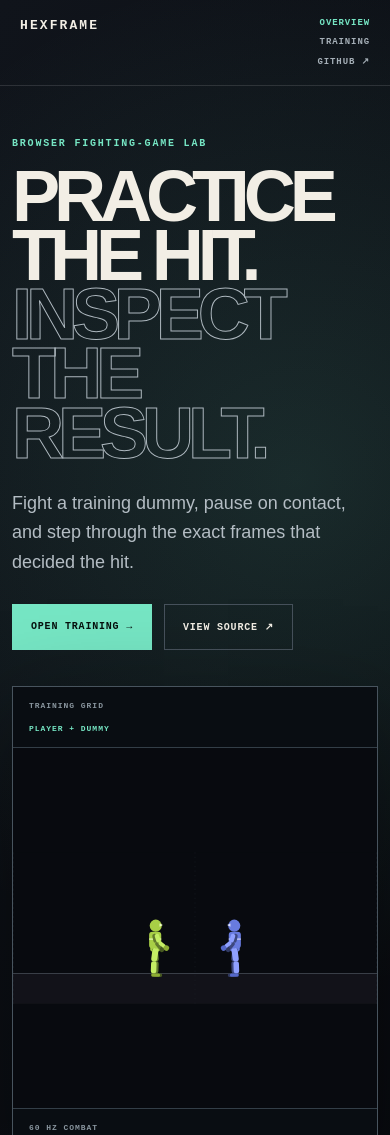
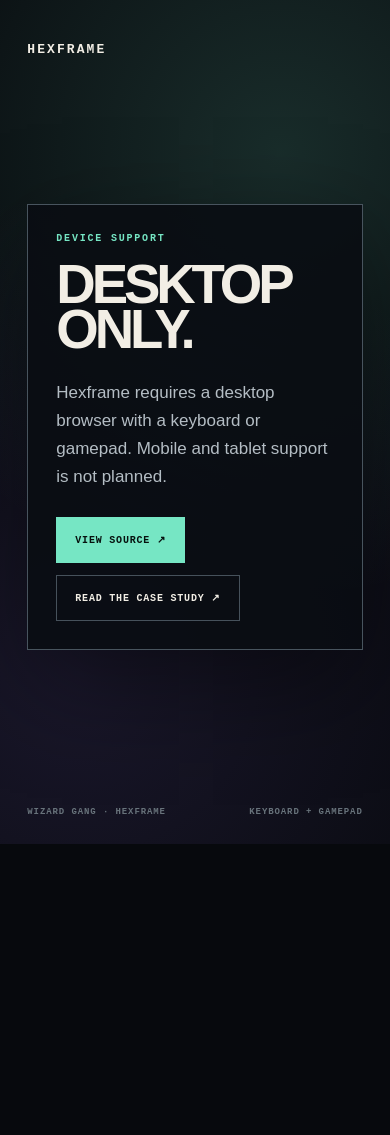
Before and after one commit to SouthernGentlemen/Hexframe, a website built with Vite: page index.html in a window 390 px wide. Shown: the top 1135 px of the page. After the commit the page ends 844 px from the top, so only its background shows below. Built offline with nearby package versions, Linux system fonts and the light colour scheme.

Commit message:
[HF-108] [FIX] Enforce the desktop-only support boundary
Change:
Gate coarse-pointer visitors and viewports through 960px before the public training launcher or a direct game session initializes, and replace the interim touch warning with a dedicated desktop-only notice.

Reason:
Hexframe intentionally supports desktop play only, and mobile or tablet support is not planned.

Impact:
Public overview and training entry, direct game bootstrap, fallback copy, presentation styles, and public-surface verification.

Risk:
Medium

Controls:
- Fine-pointer desktop visitors above 960px retain the existing overview and game paths.
- Unsupported visitors receive source and case-study links without initializing combat.
- Every link on the unsupported-device screen has at least a 44px target.
- The support policy explicitly names mobile and tablet devices.

Validation:
- npm test
- npm run typecheck
- npm run build
- git diff --check
- 375px, 768px, 960px, and 1440px browser checks

Evidence:
- src/client/front-app.ts
- src/client/lab-main.ts
- src/client/styles/front.css
- tests/client/public-surface.test.ts

Release:
Unreleased

```diff
--- a/docs/history/CHANGE-MAP.csv
+++ b/docs/history/CHANGE-MAP.csv
@@ -107,3 +107,4 @@ HF-104,,,,,2026-08-30,security-change,,v0.7.5,apply HSTS framing denial capabili
 HF-105,,,,,2026-08-30,controlled-record,,v0.7.5,record and version the response-hardening security release; this row cannot carry its own SHA because the file is part of the commit it names
 HF-106,,,,,2026-08-31,forward-change,,v0.7.6,warn coarse-pointer visitors at the public training entry that combat requires a keyboard or gamepad; this row cannot carry its own SHA because the file is part of the release commit that names it
 HF-107,,,,,2026-08-31,controlled-record,,v0.7.6,record and version the touch-input notice release; this row cannot carry its own SHA because the file is part of the commit it names
+HF-108,,,,,2026-08-31,forward-change,,,gate mobile and tablet devices behind an explicit desktop-only notice because mobile support is not planned; this row cannot carry its own SHA because the file is part of the commit that names it
--- a/index.html
+++ b/index.html
@@ -14,7 +14,7 @@
   </head>
   <body>
     <div id="app" aria-busy="true"></div>
-    <noscript><main id="main"><h1>Hexframe</h1><p>A deterministic fighting-game training lab.</p><p><a href="/play/">Open training</a> · <a href="https://github.com/Wizard-Gang/Hexframe">View source</a></p></main></noscript>
+    <noscript><main id="main"><h1>Hexframe</h1><p>A desktop-only deterministic fighting-game training lab. A keyboard or gamepad and JavaScript are required. Mobile and tablet support is not planned.</p><p><a href="/play/">Open training</a> · <a href="https://github.com/Wizard-Gang/Hexframe">View source</a></p></main></noscript>
     <script type="module" src="/src/client/main.ts"></script>
   </body>
 </html>
--- a/src/client/front-app.ts
+++ b/src/client/front-app.ts
@@ -21,13 +21,25 @@ const PREVIEW_TOGGLES: DebugToggles = {
   velocity: false,
 };
 
+const DESKTOP_ONLY_QUERY = "(pointer: coarse), (max-width: 960px)";
+
+export function isUnsupportedMobileDevice(): boolean {
+  return window.matchMedia(DESKTOP_ONLY_QUERY).matches;
+}
+
+export function desktopOnlyMarkup(): string {
+  return `<main class="desktop-only-gate" id="main"><a class="route-brand" href="/">HEXFRAME</a><section role="note" aria-labelledby="desktop-only-title"><p>DEVICE SUPPORT</p><h1 id="desktop-only-title">Desktop only.</h1><p>Hexframe requires a desktop browser with a keyboard or gamepad. Mobile and tablet support is not planned.</p><div><a class="desktop-only-primary" href="https://github.com/Wizard-Gang/Hexframe" target="_blank" rel="noopener noreferrer">View source ↗</a><a href="https://wizardgang.ai/projects/hexframe/">Read the case study ↗</a></div></section><footer><span>WIZARD GANG · HEXFRAME</span><span>KEYBOARD + GAMEPAD</span></footer></main>`;
+}
+
 /** Mounts the two public routes without waiting for player data or constructing game menus. */
 export async function startFrontApp(mount: HTMLElement): Promise<() => void> {
   let previewRenderers: Renderer[] = [];
 
   const render = (): void => {
     for (const renderer of previewRenderers) renderer.dispose();
-    mount.innerHTML = routeMarkup(window.location.pathname);
+    mount.innerHTML = isUnsupportedMobileDevice()
+      ? desktopOnlyMarkup()
+      : routeMarkup(window.location.pathname);
     mount.removeAttribute("aria-busy");
     previewRenderers = mountTrainingStages(mount);
   };
@@ -71,7 +83,7 @@ function overviewMarkup(): string {
 }
 
 function trainingMarkup(): string {
-  return screenHeader("TRAINING", "Hit the dummy. Inspect the result.", "/") + `<section class="training-entry"><div class="training-preview"><div class="training-preview-stage" data-training-stage role="img" aria-label="Hexframe's training stage with the player facing a practice dummy"></div><div class="training-preview-labels" aria-hidden="true"><span>PLAYER</span><span>DUMMY</span></div></div><article><div><p>TRAINING LAB</p><h2>One stage. One dummy. Every frame.</h2><span>Learn the controls with a short tutorial or go straight to free practice.</span><div class="training-input-notice" role="note">Hexframe training needs a keyboard or gamepad — best on desktop.</div></div><div class="training-entry-actions"><button type="button" data-launch-training="true">Free practice</button><button class="route-primary" type="button" data-launch-training="true" data-tutorial="true">Start tutorial</button></div></article></section>`;
+  return screenHeader("TRAINING", "Hit the dummy. Inspect the result.", "/") + `<section class="training-entry"><div class="training-preview"><div class="training-preview-stage" data-training-stage role="img" aria-label="Hexframe's training stage with the player facing a practice dummy"></div><div class="training-preview-labels" aria-hidden="true"><span>PLAYER</span><span>DUMMY</span></div></div><article><div><p>TRAINING LAB</p><h2>One stage. One dummy. Every frame.</h2><span>Learn the controls with a short tutorial or go straight to free practice.</span></div><div class="training-entry-actions"><button type="button" data-launch-training="true">Free practice</button><button class="route-primary" type="button" data-launch-training="true" data-tutorial="true">Start tutorial</button></div></article></section>`;
 }
 
 function screenHeader(eyebrow: string, title: string, back: string): string {
--- a/src/client/styles/front.css
+++ b/src/client/styles/front.css
@@ -17,6 +17,17 @@ button { min-height: 44px; padding: 9px 13px; cursor: pointer; }
 button:focus-visible, select:focus-visible, input:focus-visible, a:focus-visible { outline: 3px solid #ffe17a; outline-offset: 3px; }
 .skip-link { position: fixed; z-index: 1000; top: 8px; left: 8px; padding: 11px 15px; background: #ffe17a; color: #111 !important; font-weight: 800; transform: translateY(-160%); transition: transform 120ms ease; }
 .skip-link:focus { transform: translateY(0); }
+
+.desktop-only-gate { display: grid; grid-template-rows: auto 1fr auto; min-height: 100dvh; padding: clamp(24px, 7vw, 76px); color: var(--route-text); background: radial-gradient(circle at 72% 18%, rgba(118,230,196,.16), transparent 28rem), radial-gradient(circle at 20% 80%, rgba(112,88,180,.18), transparent 30rem), var(--route-bg); }
+.desktop-only-gate > .route-brand { display: inline-flex; align-items: center; width: fit-content; min-height: 44px; color: var(--route-text); text-decoration: none; }
+.desktop-only-gate > section { align-self: center; width: min(720px, 100%); padding: clamp(28px, 7vw, 64px); border: 1px solid #48545e; background: rgba(9,13,18,.9); box-shadow: 0 34px 100px rgba(0,0,0,.42); }
+.desktop-only-gate section > p:first-child { margin: 0 0 18px; color: var(--route-acid); font: 900 10px ui-monospace, monospace; letter-spacing: .18em; }
+.desktop-only-gate h1 { margin: 0; font: 900 clamp(54px, 14vw, 96px)/.84 ui-sans-serif, sans-serif; letter-spacing: -.075em; text-transform: uppercase; }
+.desktop-only-gate section > p:last-of-type { max-width: 610px; margin: 26px 0; color: #b4bdc4; font: 17px/1.65 ui-sans-serif, sans-serif; }
+.desktop-only-gate section > div { display: flex; flex-wrap: wrap; gap: 12px; }
+.desktop-only-gate section a { display: inline-flex; align-items: center; min-height: 46px; padding: 0 18px; border: 1px solid #46515b; color: var(--route-text); font: 900 10px ui-monospace, monospace; letter-spacing: .08em; text-decoration: none; text-transform: uppercase; }
+.desktop-only-gate section .desktop-only-primary { border-color: var(--route-acid); background: var(--route-acid); color: #06110e; }
+.desktop-only-gate > footer { display: flex; justify-content: space-between; gap: 18px; padding-top: 24px; color: #68737b; font: 800 9px ui-monospace, monospace; letter-spacing: .1em; }
 
 .route-shell, .route-title { min-height: 100dvh; color: var(--route-text); background: radial-gradient(circle at 72% 18%, rgba(100,75,150,.25), transparent 33rem), linear-gradient(125deg, #10141b, var(--route-bg) 64%); }
 .route-shell::before, .route-title::before { content: ""; position: fixed; inset: 0; pointer-events: none; opacity: .55; background: repeating-linear-gradient(transparent 0 5px, rgba(255,255,255,.018) 6px), linear-gradient(90deg, rgba(255,255,255,.025) 1px, transparent 1px); background-size: auto, 64px 64px; }
@@ -125,7 +136,6 @@ button.party-add { display: grid; grid-template-columns: 72px 1fr; }
 .training-entry article p { margin: 0; color: var(--route-acid); font: 900 8px ui-monospace, monospace; letter-spacing: .15em; }
 .training-entry article h2 { margin: 5px 0 6px; color: #f1eee7; font: 600 clamp(22px, 3vw, 34px) Georgia, serif; text-transform: uppercase; }
 .training-entry article span { color: #98a2aa; font-size: 11px; }
-.training-input-notice { display: none; margin-top: 14px; padding: 11px 13px; border: 1px solid var(--route-gold); background: rgba(229,189,109,.08); color: #e9d6a9; font: 700 12px/1.45 ui-sans-serif, sans-serif; }
 .training-entry-actions { display: flex; flex: 0 0 auto; gap: 8px; }.training-entry-actions button { min-width: 145px; }
 .presentation-test-link { color: var(--route-acid) !important; font: 800 8px ui-monospace, monospace; text-transform: uppercase; }
 .rig-regression { position: relative; z-index: 1; width: min(880px, calc(100% - 40px)); margin: 22px auto 60px; border: 1px solid var(--route-line); background: #090d11; }
@@ -184,10 +194,6 @@ button.party-add { display: grid; grid-template-columns: 72px 1fr; }
   .main-menu-screen { display: block; }.main-menu-preview { margin-top: 18px; }.menu-art { min-height: 240px; }.loadout-list, .codex-index, .technique-grid, .record-index { grid-template-columns: 1fr; }.forge-list article { grid-template-columns: 54px 1fr; }.forge-icon { width: 48px; height: 48px; }.forge-list article button { grid-column: 1 / -1; }.settings-route > nav { grid-template-columns: 1fr 1fr; }.loadout-editor > header { align-items: stretch; flex-direction: column; }.loadout-editor > header input { min-width: 0; width: 100%; }
 }
 
-@media (pointer: coarse) {
-  .training-input-notice { display: block; }
-}
-
 @media (prefers-reduced-motion: reduce) {
   html { scroll-behavior: auto; }
   *, *::before, *::after { animation-duration: .001ms !important; animation-iteration-count: 1 !important; transition-duration: .001ms !important; }
```
Also changed, not shown: lab/index.html (+3 -2 lines), src/client/lab-main.ts (+10 -5 lines), tests/client/public-surface.test.ts (+10 -5 lines), CHANGELOG.md.
